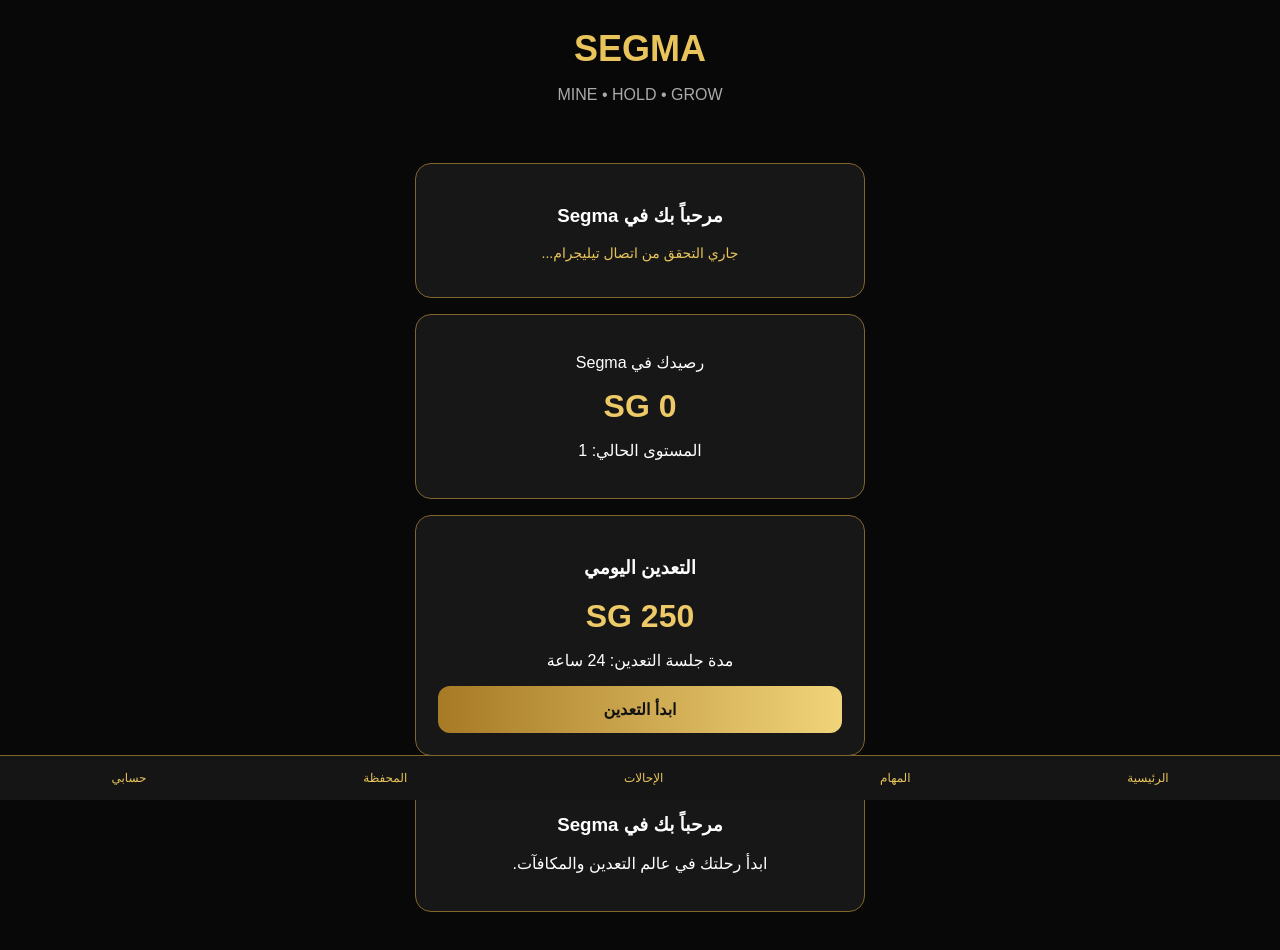
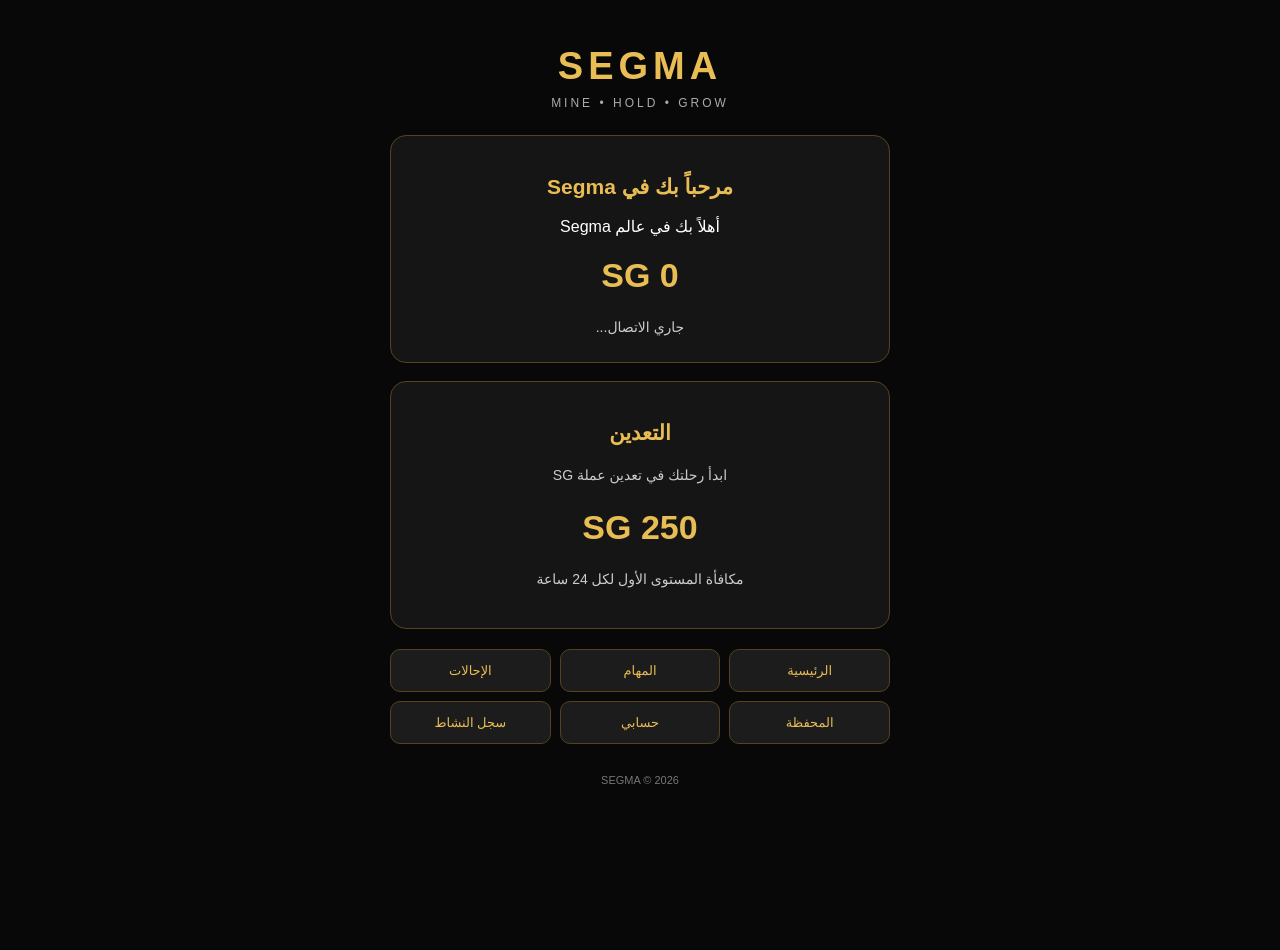
Before and after one commit to saydmohemed111-lang/SegmaApp, a plain HTML site: page index.html in a window 1280 px wide. After the commit the page ends 806 px from the top, so only its background shows below. Drawn offline with nearby package versions, Linux system fonts and the light colour scheme; a script that the page names is missing.

Commit message:
Restore Segma app and Telegram authentication

```diff
--- a/index.html
+++ b/index.html
@@ -4,88 +4,170 @@
 <head>
   <meta charset="UTF-8">
   <meta name="viewport" content="width=device-width, initial-scale=1.0">
-<title>Segma</title>
+  <title>Segma - Mine • Hold • Grow</title>
 
   <script src="https://telegram.org/js/telegram-web-app.js"></script>
   <script src="https://cdn.jsdelivr.net/npm/@supabase/supabase-js@2"></script>
 
   <style>
-*{box-sizing:border-box}
-body{margin:0;background:#080808;color:#fff;font-family:Arial,sans-serif}
-header{text-align:center;padding:28px 15px;color:#e8c45b}
-header h1{font-size:36px;margin:0}
-header p{color:#aaa}
-main{padding:15px 15px 100px;max-width:480px;margin:auto}
-.card{background:#171717;border:1px solid #80652d;border-radius:16px;padding:22px;margin-bottom:16px;text-align:center}
-.balance{font-size:32px;color:#edca67;font-weight:bold;margin:12px}
-button{background:linear-gradient(90deg,#a77a25,#f1d47a);border:0;border-radius:12px;padding:14px 25px;font-weight:bold;font-size:16px;width:100%;color:#111}
-nav{position:fixed;bottom:0;left:0;right:0;background:#151515;display:flex;justify-content:space-around;padding:15px 3px;border-top:1px solid #80652d}
-nav span{font-size:12px;color:#e8c45b}
-#loginStatus{color:#e8c45b;font-size:14px}
+    * {
+      box-sizing: border-box;
+    }
+
+    body {
+      margin: 0;
+      background: #080808;
+      color: #fff;
+      font-family: Arial, sans-serif;
+      padding: 20px;
+    }
+
+    .container {
+      max-width: 500px;
+      margin: auto;
+    }
+
+    header {
+      text-align: center;
+      padding: 25px 10px;
+    }
+
+    .logo {
+      color: #e8bd54;
+      font-size: 38px;
+      font-weight: bold;
+      letter-spacing: 5px;
+    }
+
+    .slogan {
+      color: #aaa;
+      font-size: 12px;
+      letter-spacing: 3px;
+      margin-top: 8px;
+    }
+
+    .card {
+      background: #151515;
+      border: 1px solid #55421e;
+      border-radius: 16px;
+      padding: 22px;
+      margin-bottom: 18px;
+      text-align: center;
+    }
+
+    h2 {
+      color: #e8bd54;
+      font-size: 21px;
+    }
+
+    .balance {
+      font-size: 34px;
+      color: #e8bd54;
+      font-weight: bold;
+      margin: 20px 0;
+    }
+
+    .status {
+      color: #ccc;
+      font-size: 14px;
+      line-height: 1.8;
+    }
+
+    nav {
+      display: grid;
+      grid-template-columns: repeat(3, 1fr);
+      gap: 9px;
+      margin-top: 20px;
+    }
+
+    nav button {
+      background: #1c1c1c;
+      color: #e8bd54;
+      border: 1px solid #55421e;
+      border-radius: 10px;
+      padding: 13px 5px;
+      font-size: 13px;
+    }
+
+    .footer {
+      color: #777;
+      text-align: center;
+      font-size: 11px;
+      margin-top: 30px;
+    }
   </style>
 </head>
 
 <body>
+
+<div class="container">
+
   <header>
-<h1>SEGMA</h1>
-<p>MINE • HOLD • GROW</p>
+    <div class="logo">SEGMA</div>
+    <div class="slogan">MINE • HOLD • GROW</div>
   </header>
 
-<main>
   <div class="card">
-<h3 id="welcome">مرحباً بك في Segma</h3>
-<p id="loginStatus">جاري التحقق من اتصال تيليجرام...</p>
+    <h2>مرحباً بك في Segma</h2>
+    <p id="welcome">أهلاً بك في عالم Segma</p>
+    <div class="balance">0 SG</div>
+    <div class="status" id="loginStatus">
+      جاري الاتصال...
+    </div>
   </div>
 
   <div class="card">
-<p>رصيدك في Segma</p>
-<div class="balance">0 SG</div>
-<p>المستوى الحالي: 1</p>
+    <h2>التعدين</h2>
+    <p class="status">ابدأ رحلتك في تعدين عملة SG</p>
+    <div class="balance">250 SG</div>
+    <p class="status">مكافأة المستوى الأول لكل 24 ساعة</p>
   </div>
 
-<div class="card">
-<h3>التعدين اليومي</h3>
-<div class="balance">250 SG</div>
-<p>مدة جلسة التعدين: 24 ساعة</p>
-<button onclick="alert('سيتم تفعيل التعدين بعد تجهيز النظام')">ابدأ التعدين</button>
+  <nav>
+    <button onclick="showMessage('الرئيسية')">الرئيسية</button>
+    <button onclick="showMessage('المهام')">المهام</button>
+    <button onclick="showMessage('الإحالات')">الإحالات</button>
+    <button onclick="showMessage('المحفظة')">المحفظة</button>
+    <button onclick="showMessage('حسابي')">حسابي</button>
+    <button onclick="showMessage('سجل النشاط')">سجل النشاط</button>
+  </nav>
+
+  <div class="footer">
+    SEGMA © 2026
   </div>
 
-<div class="card">
-<h3>مرحباً بك في Segma</h3>
-<p>ابدأ رحلتك في عالم التعدين والمكافآت.</p>
 </div>
-</main>
-
-<nav>
-<span>الرئيسية</span>
-<span>المهام</span>
-<span>الإحالات</span>
-<span>المحفظة</span>
-<span>حسابي</span>
-</nav>
 
 <script>
-const SUPABASE_URL = "https://fcrdywtlezabcbthkmtb.supabase.co";
-const SUPABASE_KEY = "sb_publishable_0Rb6-MTCoKuApgeKRro2ow_mv1MqplC";
-const SEGMA_API = SUPABASE_URL + "/functions/v1/segma-api";
+const SUPABASE_URL =
+  "https://fcrdywtlezabcbthkmtb.supabase.co";
+
+const SUPABASE_KEY =
+  "sb_publishable_0Rb6-MTCoKuApgeKRro2ow_mv1MqplC";
+
+const SEGMA_API =
+  SUPABASE_URL + "/functions/v1/segma-api";
 
 window.segmaDB = window.supabase.createClient(
   SUPABASE_URL,
   SUPABASE_KEY
 );
 
-console.log("Segma database client initialized");
+const tg = window.Telegram.WebApp;
 
-const tg = window.Telegram.WebApp;
 tg.ready();
 tg.expand();
+
+function showMessage(name) {
+  alert(name + " - سيتم تفعيل القسم قريباً");
+}
 
 async function verifyTelegram() {
   const status = document.getElementById("loginStatus");
   const welcome = document.getElementById("welcome");
 
   if (!tg.initData) {
-    status.textContent = "افتح التطبيق من بوت Segma";
+    status.textContent = "افتح التطبيق من بوت Segma على تيليجرام";
     return;
   }
 
@@ -95,7 +177,9 @@ async function verifyTelegram() {
     const response = await fetch(SEGMA_API, {
       method: "POST",
       headers: {
-        "Content-Type": "application/json"
+        "Content-Type": "application/json",
+        "apikey": SUPABASE_KEY,
+        "Authorization": "Bearer " + SUPABASE_KEY
       },
       body: JSON.stringify({
         initData: tg.initData
@@ -106,13 +190,18 @@ async function verifyTelegram() {
 
     if (!response.ok || !result.success) {
       status.textContent = "فشل التحقق من حساب تيليجرام";
+      console.error("Verification error:", result);
       return;
     }
 
-    welcome.textContent = "أهلاً " + (result.user.first_name || "بك");
-    status.textContent = "تم التحقق من حساب تيليجرام بنجاح";
+    welcome.textContent =
+      "أهلاً " + (result.user.first_name || "بك");
+
+    status.textContent =
+      "تم التحقق من حساب تيليجرام بنجاح";
+
   } catch (error) {
-    status.textContent = "تعذر الاتصال بالخادم، حاول مرة أخرى";
+    status.textContent = "تعذر الاتصال بالخادم";
     console.error(error);
   }
 }
```
Lines whose indentation alone changed are shown as unchanged.
